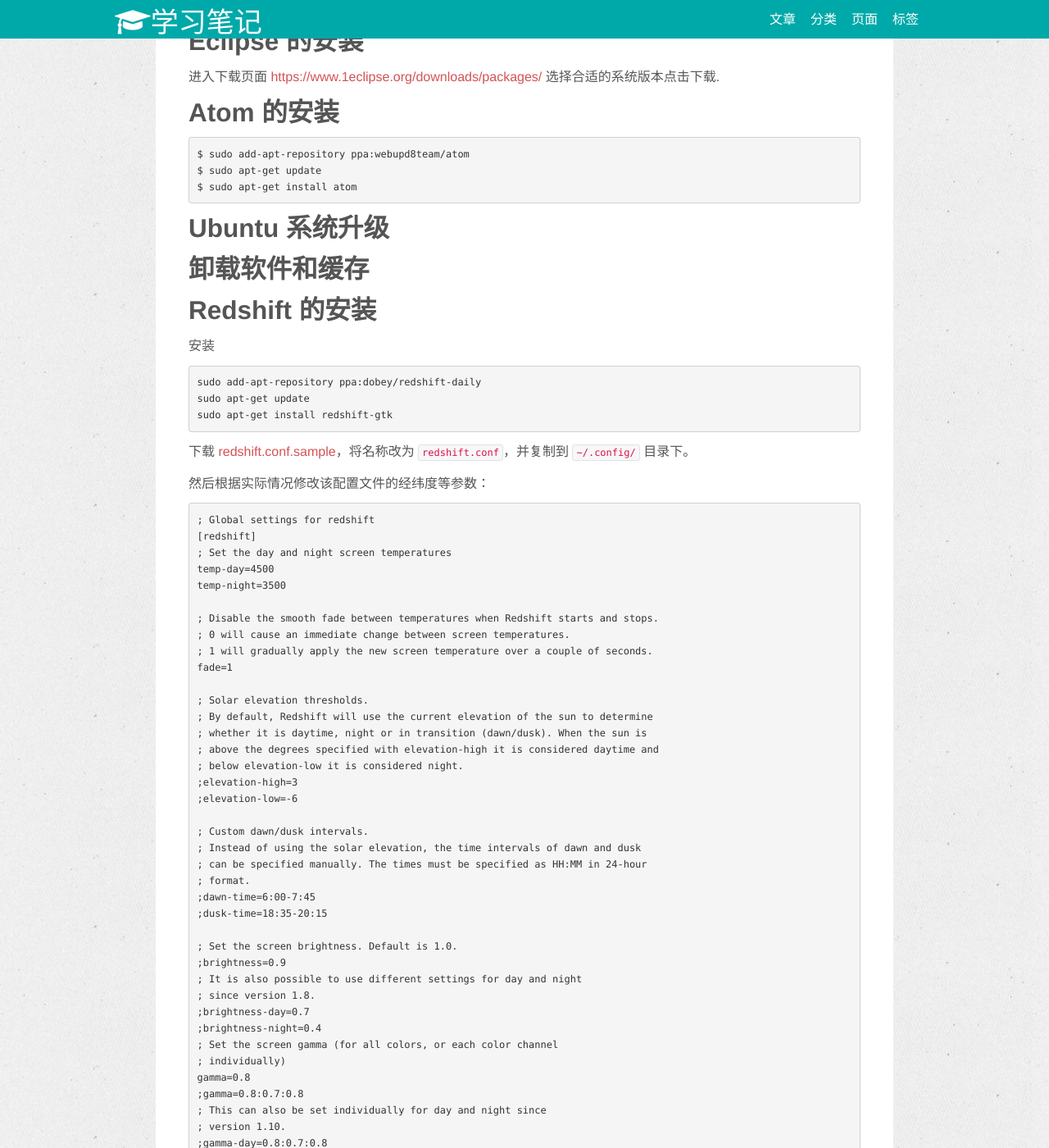
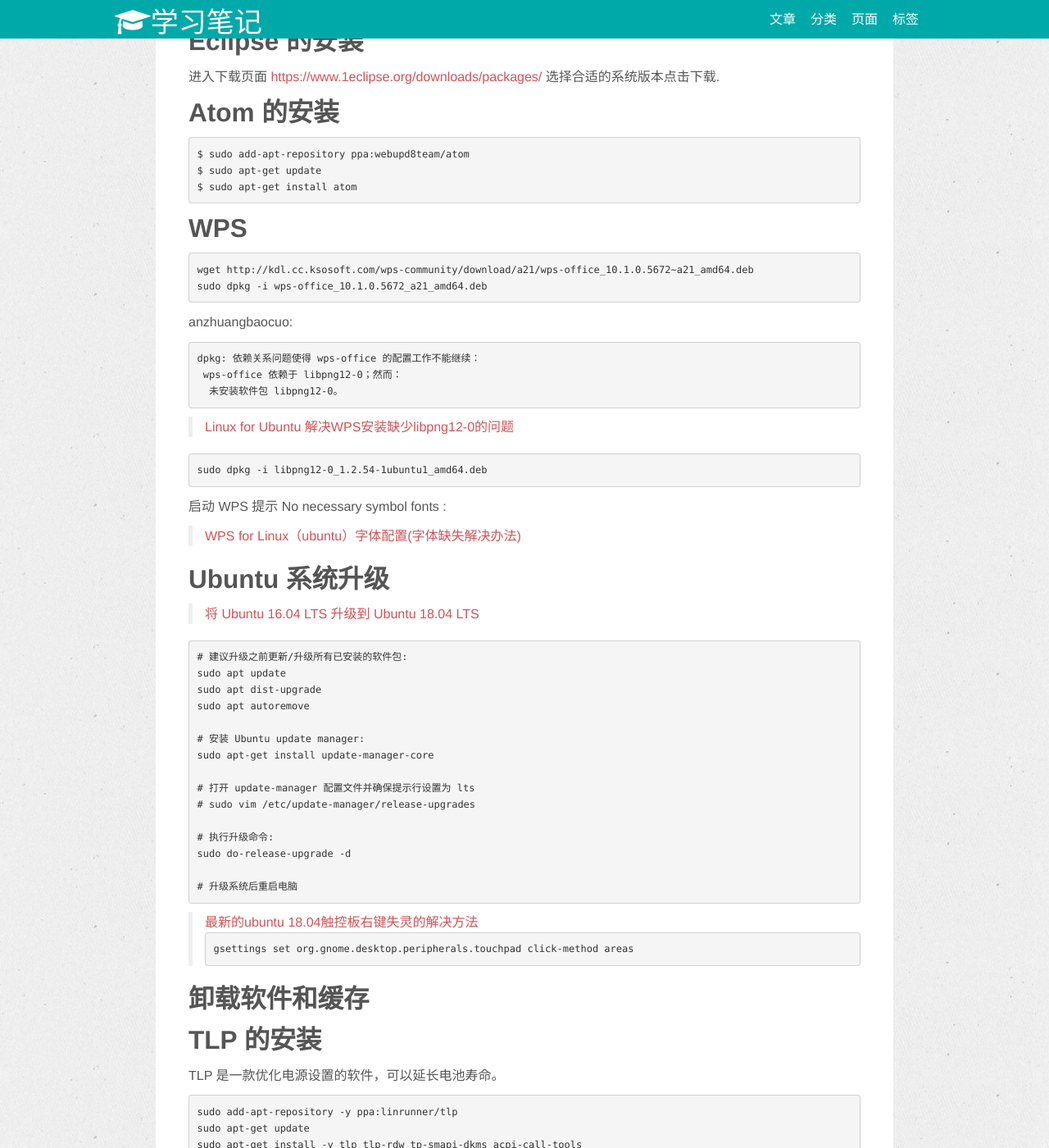
Before and after one commit to wanlp10/wuchao.github.io, a Jekyll site: the page built from _posts/linux_shell/2017-01-01-Ubuntu-Java-Env-Configuration.md, in a window 1280 px wide and 1400 px high, scrolled down 13761 px. Shown: the whole window at 82% size. Built offline with Jekyll 4.4.1, drawn with Linux system fonts in a browser that asks for light colours; nearby versions of some CDN libraries; comment, search, counter and statistics services are not loaded; some of the changed text lies outside the part shown.

Commit message:
initial commit.

````diff
--- a/_posts/linux_shell/2017-01-01-Ubuntu-Java-Env-Configuration.md
+++ b/_posts/linux_shell/2017-01-01-Ubuntu-Java-Env-Configuration.md
@@ -733,105 +733,56 @@ $ sudo apt-get install atom
 ```
 
 
+## WPS
+```
+wget http://kdl.cc.ksosoft.com/wps-community/download/a21/wps-office_10.1.0.5672~a21_amd64.deb
+sudo dpkg -i wps-office_10.1.0.5672_a21_amd64.deb
+```
+anzhuangbaocuo:
+```
+dpkg: 依赖关系问题使得 wps-office 的配置工作不能继续：
+ wps-office 依赖于 libpng12-0；然而：
+  未安装软件包 libpng12-0。
+```
+> [Linux for Ubuntu 解决WPS安装缺少libpng12-0的问题](https://blog.csdn.net/tydyz/article/details/74991048)
+
+```
+sudo dpkg -i libpng12-0_1.2.54-1ubuntu1_amd64.deb
+```
+启动 WPS 提示 No necessary symbol fonts :
+> [WPS for Linux（ubuntu）字体配置(字体缺失解决办法)](https://www.cnblogs.com/liangml/p/5969404.html)
+
+
+
 ## Ubuntu 系统升级
+> [将 Ubuntu 16.04 LTS 升级到 Ubuntu 18.04 LTS](https://jingyan.baidu.com/article/2f9b480de8b64941cb6cc2a1.html)
 
+```
+# 建议升级之前更新/升级所有已安装的软件包:
+sudo apt update
+sudo apt dist-upgrade
+sudo apt autoremove
+
+# 安装 Ubuntu update manager:
+sudo apt-get install update-manager-core
+
+# 打开 update-manager 配置文件并确保提示行设置为 lts
+# sudo vim /etc/update-manager/release-upgrades
+
+# 执行升级命令:
+sudo do-release-upgrade -d
+
+# 升级系统后重启电脑
+```
+
+> [最新的ubuntu 18.04触控板右键失灵的解决方法](https://blog.csdn.net/qq_36317016/article/details/80143557)
+```
+gsettings set org.gnome.desktop.peripherals.touchpad click-method areas
+```
 
 
 ## 卸载软件和缓存
 
-
-
-## Redshift 的安装
-安装
-```
-sudo add-apt-repository ppa:dobey/redshift-daily
-sudo apt-get update
-sudo apt-get install redshift-gtk
-```
-
-下载 [redshift.conf.sample](https://github.com/jonls/redshift/blob/master/redshift.conf.sample)，将名称改为 `redshift.conf`，并复制到 `~/.config/` 目录下。
-
-然后根据实际情况修改该配置文件的经纬度等参数：
-
-```
-; Global settings for redshift
-[redshift]
-; Set the day and night screen temperatures
-temp-day=4500
-temp-night=3500
-
-; Disable the smooth fade between temperatures when Redshift starts and stops.
-; 0 will cause an immediate change between screen temperatures.
-; 1 will gradually apply the new screen temperature over a couple of seconds.
-fade=1
-
-; Solar elevation thresholds.
-; By default, Redshift will use the current elevation of the sun to determine
-; whether it is daytime, night or in transition (dawn/dusk). When the sun is
-; above the degrees specified with elevation-high it is considered daytime and
-; below elevation-low it is considered night.
-;elevation-high=3
-;elevation-low=-6
-
-; Custom dawn/dusk intervals.
-; Instead of using the solar elevation, the time intervals of dawn and dusk
-; can be specified manually. The times must be specified as HH:MM in 24-hour
-; format.
-;dawn-time=6:00-7:45
-;dusk-time=18:35-20:15
-
-; Set the screen brightness. Default is 1.0.
-;brightness=0.9
-; It is also possible to use different settings for day and night
-; since version 1.8.
-;brightness-day=0.7
-;brightness-night=0.4
-; Set the screen gamma (for all colors, or each color channel
-; individually)
-gamma=0.8
-;gamma=0.8:0.7:0.8
-; This can also be set individually for day and night since
-; version 1.10.
-;gamma-day=0.8:0.7:0.8
-;gamma-night=0.6
-
-; Set the location-provider: 'geoclue2', 'manual'
-; type 'redshift -l list' to see possible values.
-; The location provider settings are in a different section.
-location-provider=manual
-
-; Set the adjustment-method: 'randr', 'vidmode'
-; type 'redshift -m list' to see all possible values.
-; 'randr' is the preferred method, 'vidmode' is an older API.
-; but works in some cases when 'randr' does not.
-; The adjustment method settings are in a different section.
-adjustment-method=randr
-
-; Configuration of the location-provider:
-; type 'redshift -l PROVIDER:help' to see the settings.
-; ex: 'redshift -l manual:help'
-; Keep in mind that longitudes west of Greenwich (e.g. the Americas)
-; are negative numbers.
-[manual]
-; 上海的经纬度
-lat=31.23
-lon=121.47
-
-; Configuration of the adjustment-method
-; type 'redshift -m METHOD:help' to see the settings.
-; ex: 'redshift -m randr:help'
-; In this example, randr is configured to adjust only screen 0.
-; Note that the numbering starts from 0, so this is actually the first screen.
-; If this option is not specified, Redshift will try to adjust _all_ screens.
-[randr]
-screen=0
-```
-
-启动
-```
-redshift-gtk
-```
-然后设置为 “开机自启”。
 
 
 ## TLP 的安装
````
Also changed, not shown: 3 other files.
